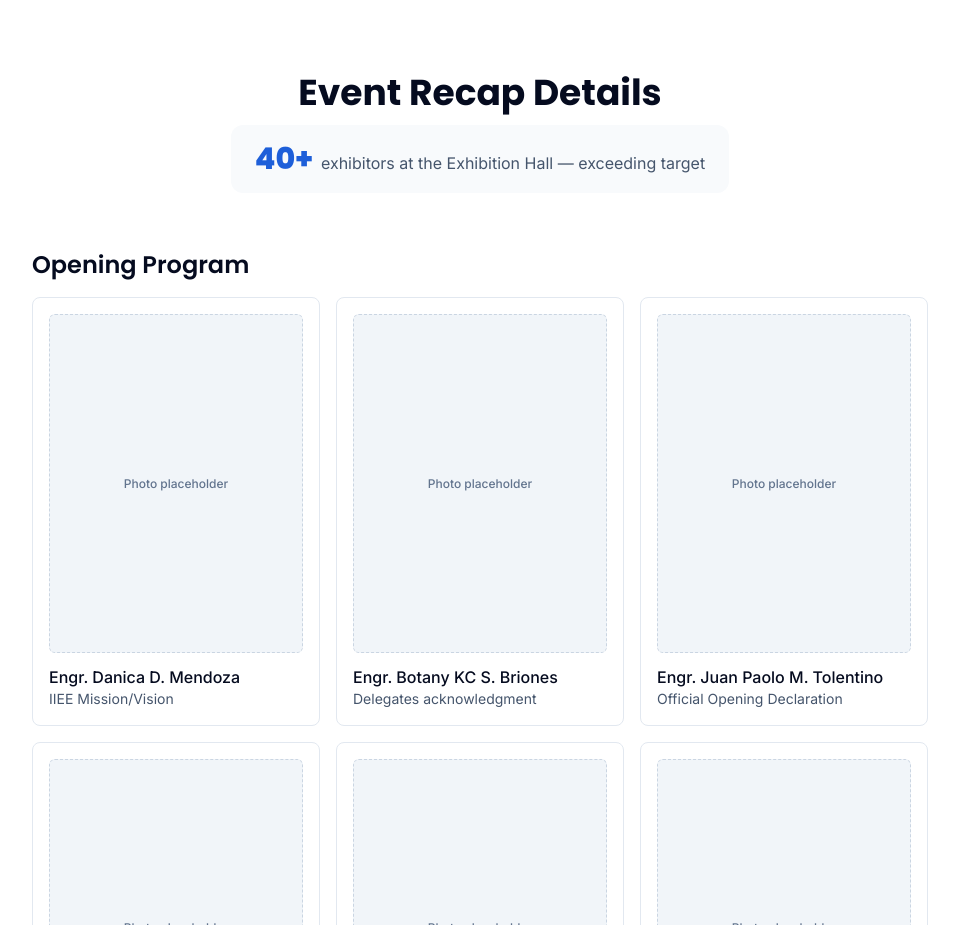
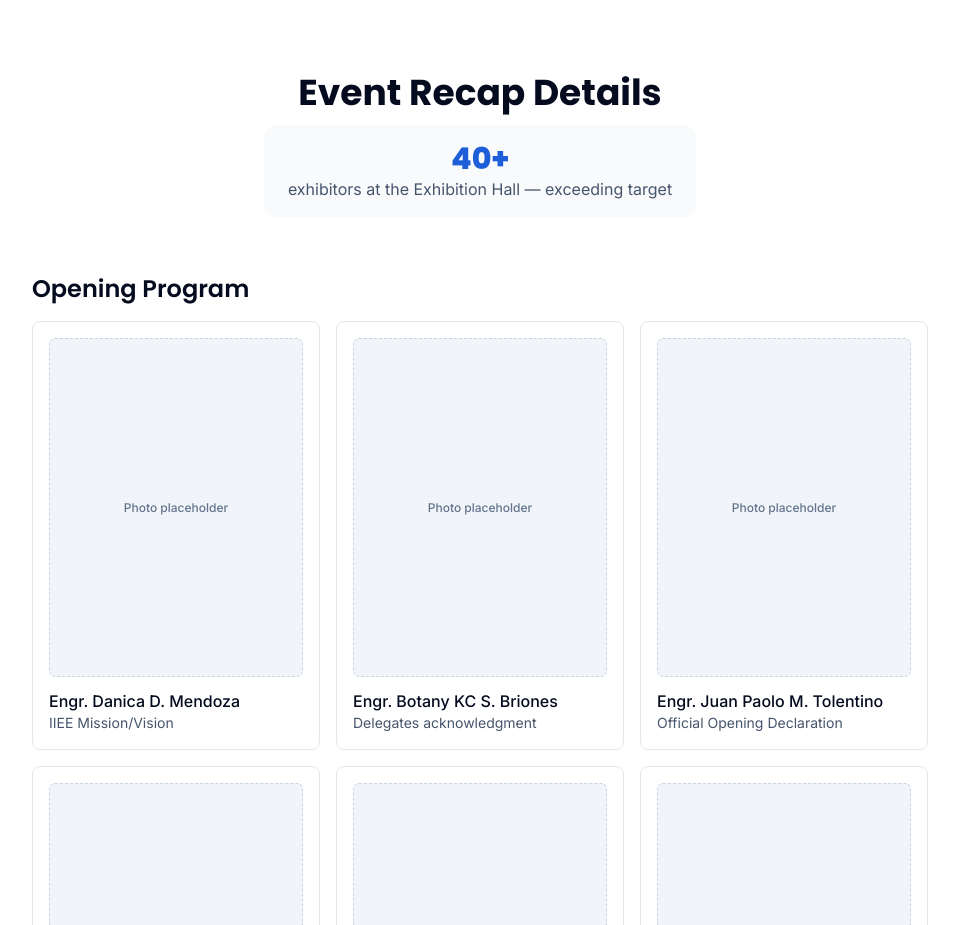
Before and after one commit to iieemmr/iieemmr-site, a Next.js app: page / in a window 1280 px wide. Shown: the part 780-1705 px from the top of the page, without its empty margins (160-1119 px from the left). Built offline with nearby package versions, Linux system fonts and the light colour scheme.

Commit message:
Revert "fix: put exhibitor stat on one line"
This reverts commit 1c109f1b9161b913a6900d3bd0a623b70a778854.

```diff
--- a/components/EventDetails.tsx
+++ b/components/EventDetails.tsx
@@ -14,8 +14,8 @@ export default function EventDetails() {
           <h2 className="font-heading text-3xl font-bold text-navy-950 sm:text-4xl">
             Event Recap Details
           </h2>
-          <div className="inline-flex flex-wrap items-baseline justify-center gap-x-2 rounded-xl bg-slate-50 px-6 py-4">
-            <span className="font-heading text-2xl font-extrabold text-brand-blue sm:text-3xl">
+          <div className="inline-flex flex-col items-center rounded-xl bg-slate-50 px-6 py-4">
+            <span className="font-heading text-3xl font-extrabold text-brand-blue">
               {exhibitorStat.value}
             </span>
             <span className="text-sm text-slate-600 sm:text-base">
```
